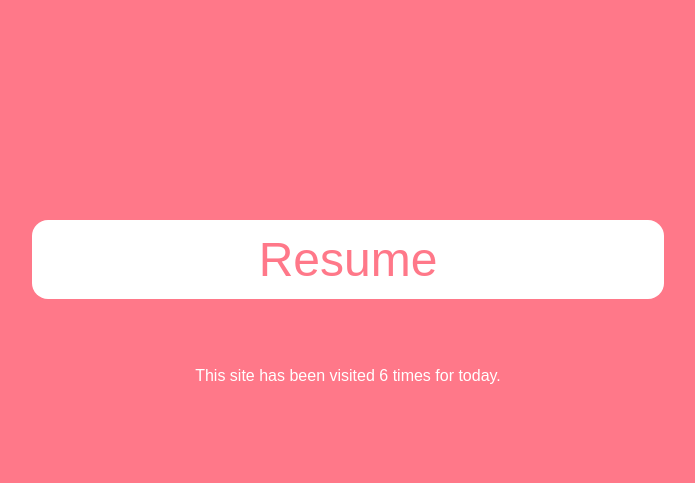
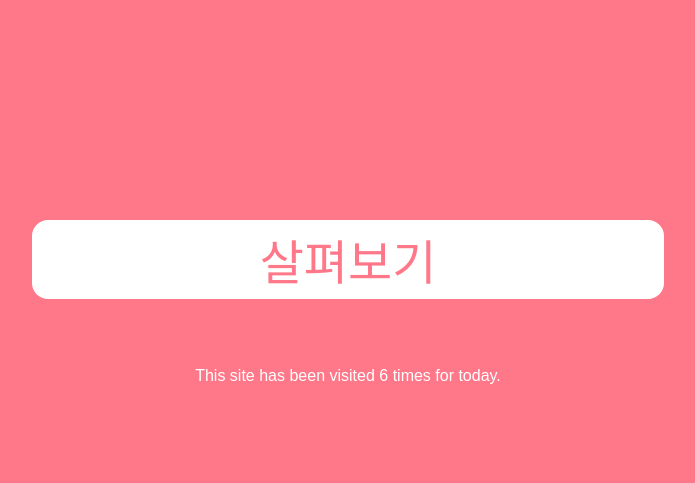
Before and after one commit to ske-kr/heroku_tutorial, a Flask app: page / in a window 1280 px wide. Shown: the part 386-869 px from the top of the page, without its empty margins (292-987 px from the left). Run offline with Flask 2, Linux system fonts and the light colour scheme; some web fonts are replaced.

Commit message:
text updated

```diff
--- a/templates/index.html
+++ b/templates/index.html
@@ -13,7 +13,7 @@
 
 <body style = "background-color:rgb(255,120,137);">
     <div class="row">
-        <button type="button hover1" class="button hover1" onclick="location.href='resume'">Resume</button>
+        <button type="button hover1" class="button hover1" onclick="location.href='resume'">살펴보기</button>
         <p class="comment2">This site has been visited {{ count }} times for today.</p>
     </div>
 
```
